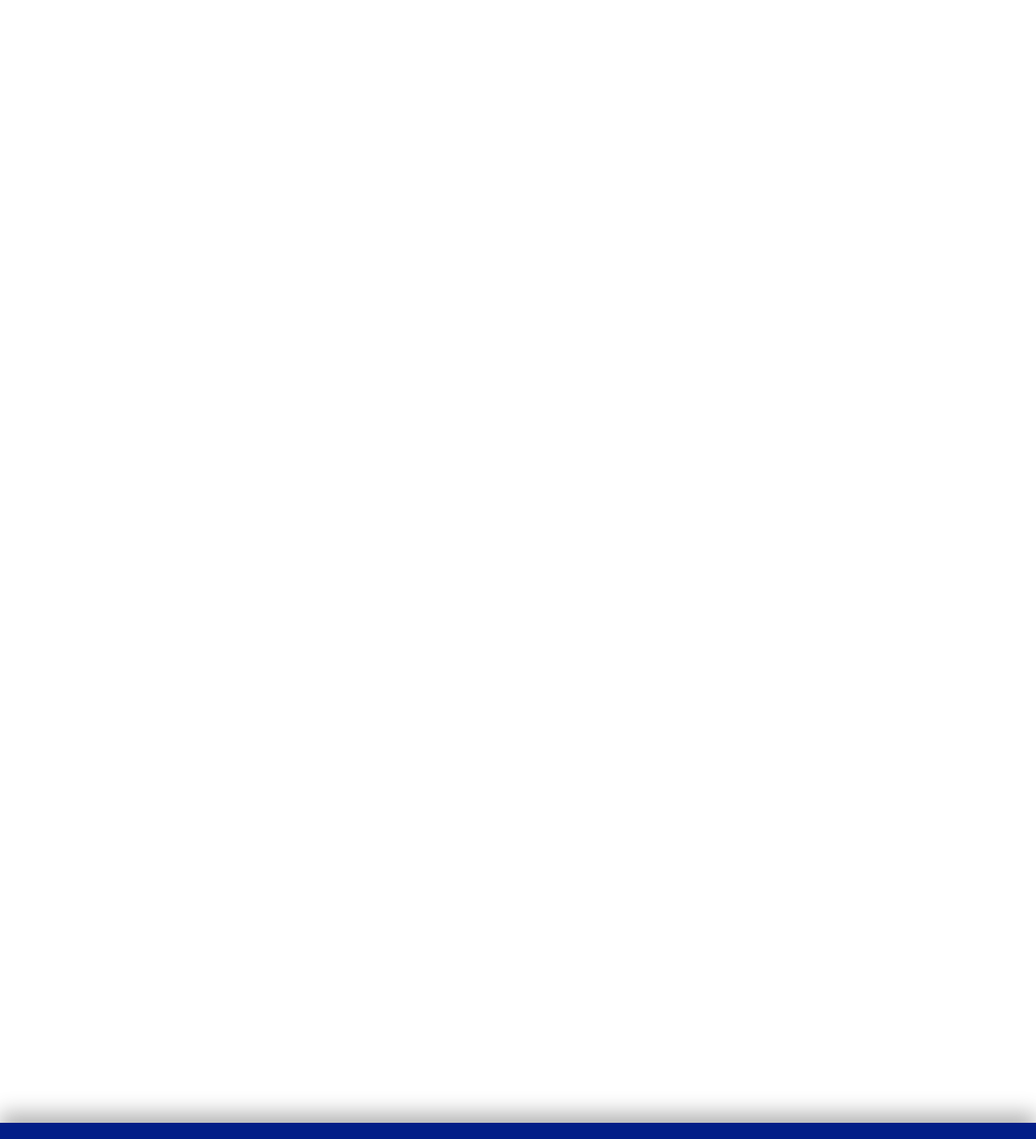
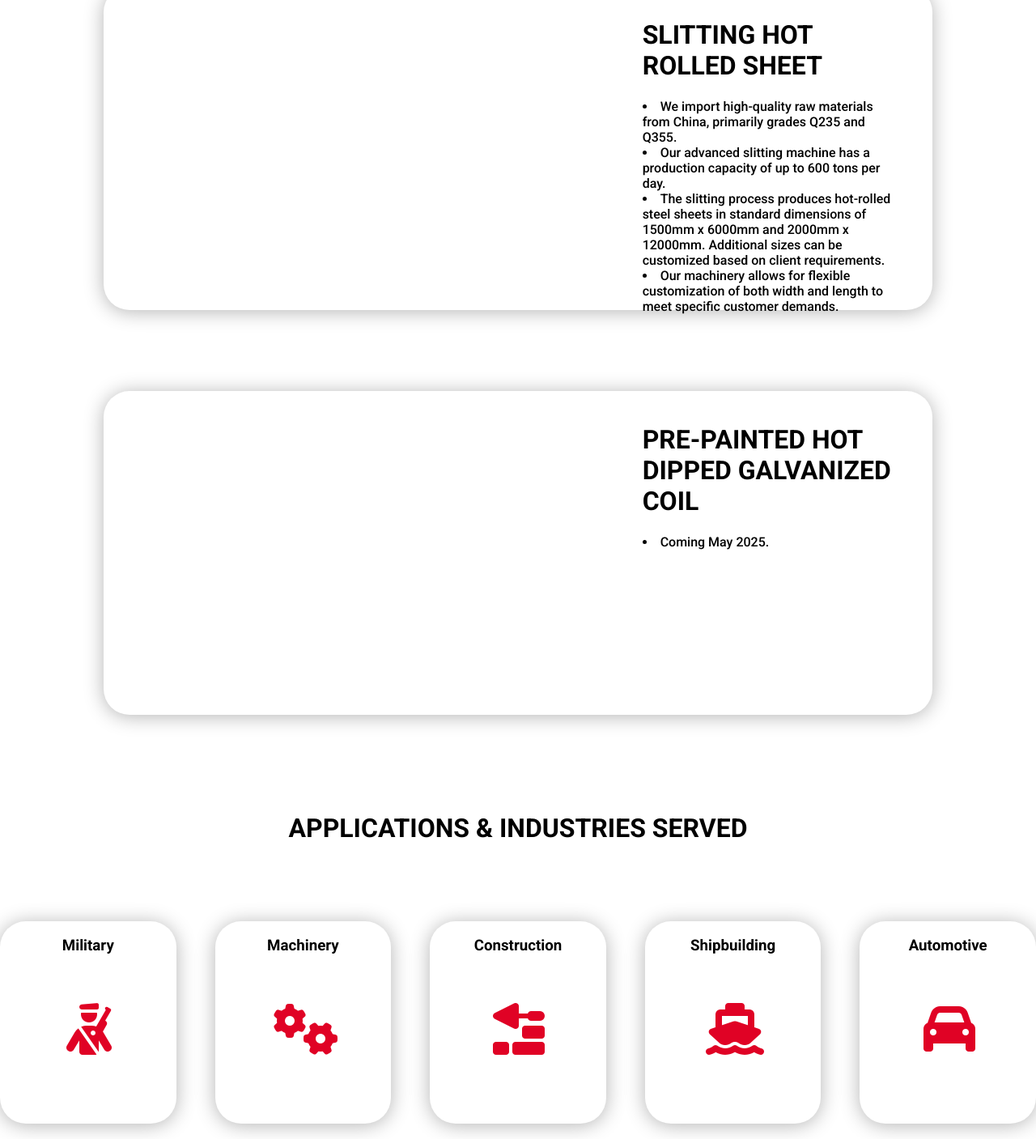
Before and after one commit to Sandveech/huale-steel, a plain HTML site: page products_and_services.html in a window 1280 px wide. Shown: the part 193-1600 px from the top of the page at 81% size. Drawn offline with Linux system fonts and the light colour scheme.

Commit message:
products & services

```diff
--- a/css/styles.css
+++ b/css/styles.css
@@ -69,7 +69,9 @@ body {
     font-size : 1rem;
     color : black;
     opacity : 0.5;
-    transition : opacity 0.3s ease;
+    transition :
+        opacity 0.2s ease,
+        color 0.2s ease;
 }
 .page-menu a::after {
     content : "";
@@ -79,12 +81,13 @@ body {
     height : 0.2rem;
     width : 0;
     margin-top : 22px;
-    color : black;
-    background-color : black;
-    transition : width 0.3s ease;
+    background-color : #e00225;
+    transition : width 0.2s ease;
 }
-.page-menu a:hover {
+.page-menu a:hover,
+.page-menu a.active {
     opacity : 1;
+    color : #e00225;
 }
 .page-menu a:hover::after {
     width : 100%;
@@ -101,12 +104,16 @@ body {
     cursor : pointer;
     margin-top : -8px;
     opacity : 0.5;
-    transition : opacity 0.3s ease;
+    transition :
+        opacity 0.2s ease,
+        color 0.2s ease;
     left : 100%;
     top : 35%;
+    color : black;
 }
 .dropdown:hover {
     opacity : 1;
+    color : #e00225;
 }
 .selected {
     font-family : "Roboto";
@@ -120,7 +127,7 @@ body {
     display: none;
     z-index: 100;
     left : -16px;
-    box-shadow : 8px 16px 24px black;
+    box-shadow : 8px 10px 24px black;
 }
 .dropdown:hover .dropdown-options {
     display: block;
@@ -130,7 +137,7 @@ body {
     font-weight : 600;
     padding-top : 12px;
     color : white;
-    background: #021e87;
+    background: #e00225;
     text-align : center;
     height : 32px;
     width : 80px;
@@ -140,7 +147,7 @@ body {
 }
 .dropdown-options div:hover {
     background: white;
-    color : #021e87;
+    color : #e00225;
 }
 .dropdown-arrow {
     position : absolute;
@@ -327,24 +334,77 @@ body {
 }
 
 /*ROLLED SHEET*/
-#rolled-sheet {
+#rolled-sheet-container {
     height : 500px;
     background-color : white;
     position : relative;
+    margin-top : 96px;
+}
+.product-service-section {
+    width : 80%;
+    height : 80%;
+    font-family : "Roboto", sans-serif;
+    font-weight : 500;
+    border-radius : 32px;
+    box-shadow : 0px 2px 24px #b4b4b4;
+    left : 50%;
+    transform : translateX(-50%);
+    position : absolute;
+}
+.product-service-description {
+    width : 30%;
+    position : absolute;
+    margin-top : 20px;
+    right : 5%
 }
 
 /*GALVANIZED COIL*/
-#galvanized-coil {
+#galvanized-coil-container {
     height : 500px;
     background-color : white;
     position : relative;
 }
 
 /*APPLICATIONS INDUSTRIES*/
-#applications-industries {
+#applications-industries-container {
     height : 500px;
     background-color : white;
     position : relative;
+}
+#applications-industries-container div {
+    font-family : "Roboto", sans-serif;
+    font-weight : 500;
+    position : relative;
+}
+#applications-industries {
+    display : flex;
+    flex-direction : row;
+    justify-content : center;
+    gap : 48px;
+    margin-top : 64px;
+}
+#applications-industries-container h1 {
+    text-align : center;
+}
+#applications-industries div {
+    width : 250px;
+    height : 250px;
+    border-radius : 32px;
+    background-color : white;
+    box-shadow : 0px 2px 24px #b4b4b4;
+    margin-top : 32px;
+}
+#applications-industries div h3 {
+    left : 50%;
+    transform : translateX(-50%);
+    position : absolute;
+}
+.applications-industries-icon {
+    color : #e00225;
+    transform : scale(4);
+    left : 47%;
+    top : 50%;
+    position : absolute;
 }
 
 /*JL STEEL*/
--- a/js/script.js
+++ b/js/script.js
@@ -9,7 +9,6 @@ document.querySelectorAll("a, button").forEach(el => {
     el.addEventListener("click", e => {
     const overlay = document.getElementById("transition-overlay");
 
-        // Handle <a> links
         if (el.tagName.toLowerCase() === "a") {
             const href = el.getAttribute("href");
             if (href && !href.startsWith("#") && !href.startsWith("javascript:")) {
@@ -17,13 +16,21 @@ document.querySelectorAll("a, button").forEach(el => {
                 overlay.classList.add("show");
                 setTimeout(() => window.location.href = href, 500);
             }
-
-        // Handle <button data-href="...">
         }
         else if (el.tagName.toLowerCase() === "button" && el.dataset.href) {
             e.preventDefault();
             overlay.classList.add("show");
             setTimeout(() => window.location.href = el.dataset.href, 500);
+        }
+    });
+});
+
+// Link Highlights
+document.addEventListener("DOMContentLoaded", () => {
+    const currentPage = window.location.pathname.split("/").pop();
+    document.querySelectorAll("a.pages").forEach(link => {
+        if (link.getAttribute("href") === currentPage) {
+            link.classList.add("active");
         }
     });
 });
@@ -36,13 +43,10 @@ document.addEventListener("DOMContentLoaded", () => {
     const dropdownOptions = document.querySelectorAll('.dropdown-options div');
     const overlay = document.getElementById('transition-overlay');
 
-    // Start with white overlay visible
     overlay.classList.add("show");
 
-    // fter short delay, remove overlay (fade in)
     setTimeout(() => { overlay.classList.remove("show"); }, 500);
 
-    // Set dropdown language and swap values visually
     dropdownOptions.forEach(option => {
         if (option.dataset.lang === savedLang) {
             const prev_lang = selected.textContent;
@@ -55,7 +59,6 @@ document.addEventListener("DOMContentLoaded", () => {
         }
     });
 
-    // Apply translations
     document.querySelectorAll("[data-i18n]").forEach(el => {
         const key = el.getAttribute("data-i18n");
         el.innerHTML = translations[savedLang][key];
@@ -77,7 +80,6 @@ document.querySelectorAll('.dropdown-options div').forEach(option => {
 
         setTimeout(() => { overlay.classList.remove("show");
 
-            // Swap visual text
             selected.textContent = option.textContent;
             option.textContent = prev_lang;
 
@@ -86,10 +88,8 @@ document.querySelectorAll('.dropdown-options div').forEach(option => {
             selected.setAttribute("data-lang", option.getAttribute("data-lang"));
             option.setAttribute("data-lang", data_prev_lang);
 
-            // Save selected language
             localStorage.setItem("lang", lang);
 
-            // Apply translations
             document.querySelectorAll("[data-i18n]").forEach(el => {
                 const key = el.getAttribute("data-i18n");
                 el.innerHTML = translations[lang][key];
--- a/products_and_services.html
+++ b/products_and_services.html
@@ -41,20 +41,55 @@
     </div>
 
     <!--ROLLED SHEET-->
-    <div id="rolled-sheet">
-        <div>
-
+    <div id="rolled-sheet-container">
+        <div class="product-service-section">
+            <div class="product-service-description">
+                <h1>SLITTING HOT ROLLED SHEET</h1>
+                <li>We import high-quality raw materials from China, primarily grades Q235 and Q355.</li>
+                <li>Our advanced slitting machine has a production capacity of up to 600 tons per day.</li>
+                <li>The slitting process produces hot-rolled steel sheets in standard dimensions of 1500mm x 6000mm and 2000mm x 12000mm. Additional sizes can be customized based on client requirements.</li>
+                <li>Our machinery allows for flexible customization of both width and length to meet specific customer demands.</li>
+            </div>
         </div>
     </div>
 
     <!--GALVANIZED COIL-->
-    <div id="galvanized-coil">
-
+    <div id="galvanized-coil-container">
+        <div class="product-service-section">
+            <div class="product-service-description">
+                <h1>PRE-PAINTED HOT DIPPED GALVANIZED COIL</h1>
+                <li>Coming May 2025.</li>
+            </div>
+        </div>
     </div>
 
     <!--applications-industries-->
-    <div id="applications-industries">
-
+    <div id="applications-industries-container">
+        <div>
+            <h1>APPLICATIONS & INDUSTRIES SERVED</h1>
+            <div id="applications-industries">
+                <div>
+                    <h3>Military</h3>
+                    <i class="fa-solid fa-person-military-rifle applications-industries-icon"></i>
+                </div>
+                <div>
+                    <h3>Machinery</h3>
+                    <i class="fa-solid fa-gears applications-industries-icon"></i>
+                </div>
+                <div>
+                    <h3>Construction</h3>
+                    <i class="fa-solid fa-trowel-bricks applications-industries-icon"></i>
+                </div>
+                <div>
+                    <h3>Shipbuilding</h3>
+                    <i class="fa-solid fa-ship applications-industries-icon"></i>
+                </div>
+                <div>
+                    <h3>Automotive</h3>
+                    <i class="fa-solid fa-car applications-industries-icon"></i>
+                </div>
+            </div>
+        </div>
     </div>
 
     <!--FOOTER-->
```
Lines whose indentation alone changed are shown as unchanged.
